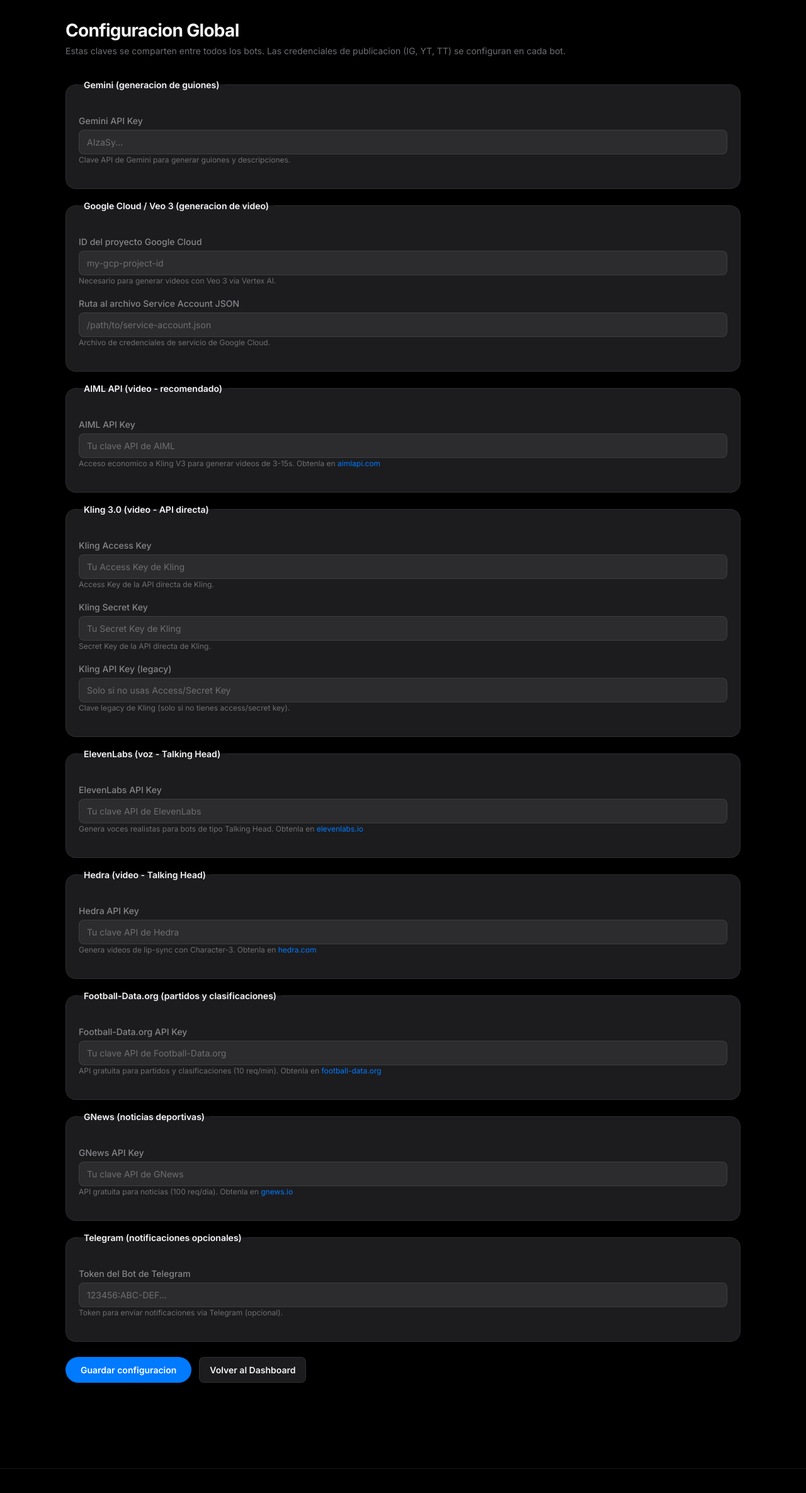
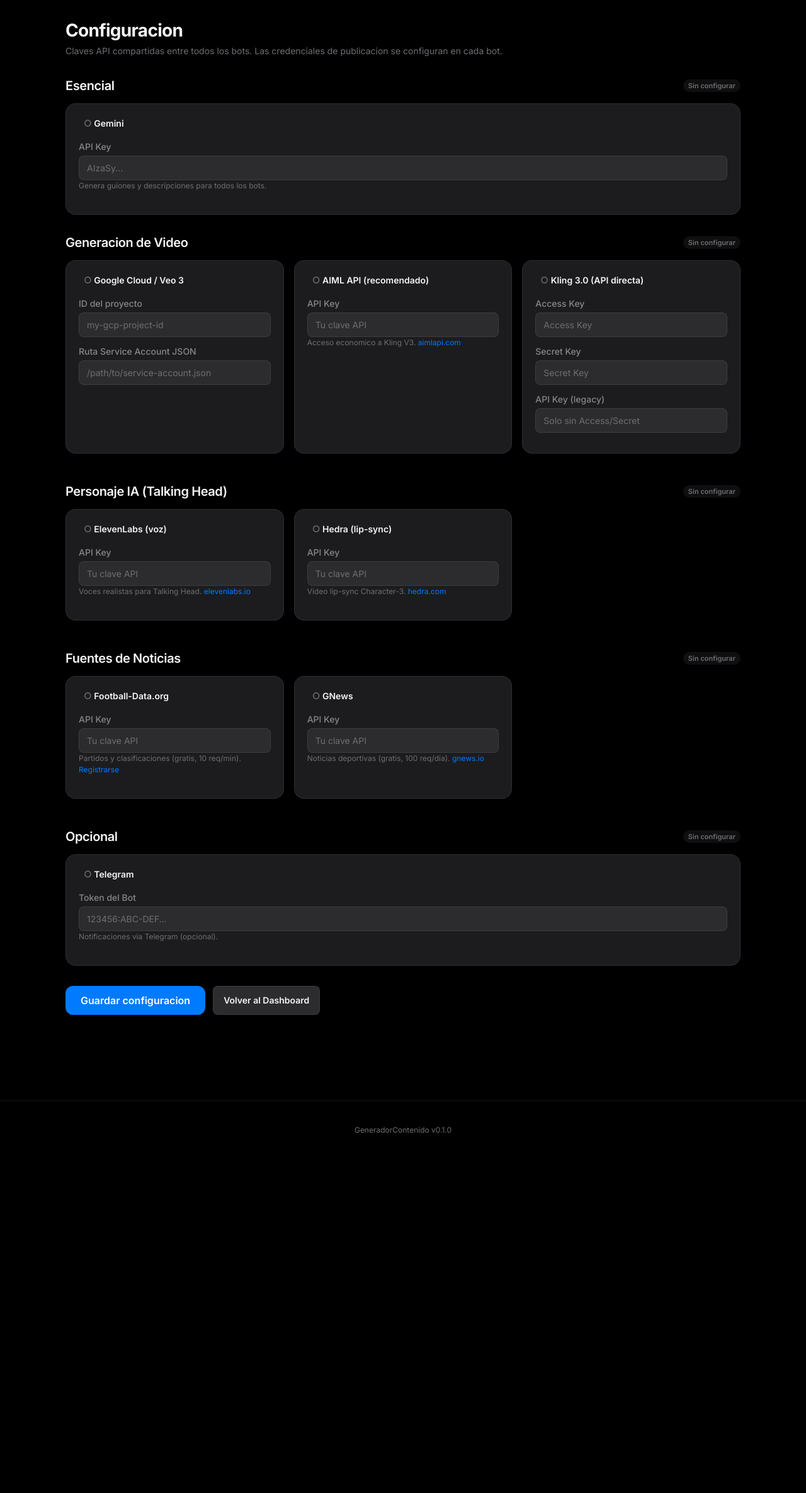
Before and after one commit to LuisJal/GeneradorContenido, a FastAPI app: page /settings in a window 1280 px wide. Shown: the part 56-2426 px from the top of the page at 63% size. After the commit the page ends 1854 px from the top, so only its background shows below. Run offline with FastAPI, Linux system fonts and the light colour scheme; data that the repository does not hold is empty.

Commit message:
feat(ui): settings page grouped by function with status indicators
Settings reorganized into 5 logical sections (Esencial, Video,
Personaje IA, Noticias, Opcional) with card-grid layout. Each group
shows Configurado/Sin configurar badge; each provider shows green/gray
dot. Tests updated with complete settings dict + new grouped test.

Co-Authored-By: Claude Opus 4.6 <noreply@anthropic.com>

```diff
--- a/app/templates/settings.html
+++ b/app/templates/settings.html
@@ -2,10 +2,22 @@
 
 {% block title %}Configuracion - GeneradorContenido{% endblock %}
 
+{# Macro: status dot — green if configured, gray if not #}
+{% macro status_dot(key) %}
+{% if current[key] %}<span style="color: var(--color-success);">&#9679;</span>{% else %}<span style="color: var(--color-text-tertiary);">&#9675;</span>{% endif %}
+{% endmacro %}
+
+{# Macro: group configured? — true if ANY key in the list is set #}
+{% macro group_status(keys) %}
+{% set ns = namespace(ok=false) %}
+{% for k in keys %}{% if current[k] %}{% set ns.ok = true %}{% endif %}{% endfor %}
+{% if ns.ok %}<span class="badge-active" style="font-size:11px;padding:2px 8px;">Configurado</span>{% else %}<span class="badge-inactive" style="font-size:11px;padding:2px 8px;">Sin configurar</span>{% endif %}
+{% endmacro %}
+
 {% block content %}
 <div class="page-header">
-    <h1>Configuracion Global</h1>
-    <p>Estas claves se comparten entre todos los bots. Las credenciales de publicacion (IG, YT, TT) se configuran en cada bot.</p>
+    <h1>Configuracion</h1>
+    <p>Claves API compartidas entre todos los bots. Las credenciales de publicacion se configuran en cada bot.</p>
 </div>
 
 {% if message %}
@@ -13,107 +25,143 @@
 {% endif %}
 
 <form method="post" action="/settings">
-    <fieldset class="settings-fieldset">
-        <legend>Gemini (generacion de guiones)</legend>
 
-        <label for="gemini_api_key">Gemini API Key</label>
+    <!-- 1. Esencial -->
+    <section class="mb-8">
+        <div class="flex items-center justify-between mb-4">
+            <h2 style="font-size:var(--text-lg);margin:0;">Esencial</h2>
+            {{ group_status(["gemini_api_key"]) }}
+        </div>
+
+        <div class="settings-fieldset">
+            <legend>{{ status_dot("gemini_api_key") }} Gemini</legend>
+            <label for="gemini_api_key">API Key</label>
             <input type="password" id="gemini_api_key" name="gemini_api_key"
                    placeholder="{% if current.gemini_api_key %}{{ current.gemini_api_key }}{% else %}AIzaSy...{% endif %}">
-        <small>Clave API de Gemini para generar guiones y descripciones.</small>
-    </fieldset>
+            <small>Genera guiones y descripciones para todos los bots.</small>
+        </div>
+    </section>
 
-    <fieldset class="settings-fieldset">
-        <legend>Google Cloud / Veo 3 (generacion de video)</legend>
+    <!-- 2. Generacion de Video -->
+    <section class="mb-8">
+        <div class="flex items-center justify-between mb-4">
+            <h2 style="font-size:var(--text-lg);margin:0;">Generacion de Video</h2>
+            {{ group_status(["google_cloud_project", "aiml_api_key", "kling_access_key", "kling_api_key"]) }}
+        </div>
 
-        <label for="google_cloud_project">ID del proyecto Google Cloud</label>
+        <div style="display:grid;grid-template-columns:repeat(auto-fill,minmax(320px,1fr));gap:var(--space-4);">
+            <div class="settings-fieldset">
+                <legend>{{ status_dot("google_cloud_project") }} Google Cloud / Veo 3</legend>
+
+                <label for="google_cloud_project">ID del proyecto</label>
                 <input type="text" id="google_cloud_project" name="google_cloud_project"
                        value="{{ current.google_cloud_project or '' }}"
                        placeholder="my-gcp-project-id">
-        <small>Necesario para generar videos con Veo 3 via Vertex AI.</small>
 
-        <label for="google_application_credentials">Ruta al archivo Service Account JSON</label>
+                <label for="google_application_credentials">Ruta Service Account JSON</label>
                 <input type="text" id="google_application_credentials" name="google_application_credentials"
                        value="{{ current.google_application_credentials or '' }}"
                        placeholder="/path/to/service-account.json">
-        <small>Archivo de credenciales de servicio de Google Cloud.</small>
-    </fieldset>
+            </div>
 
-    <fieldset class="settings-fieldset">
-        <legend>AIML API (video - recomendado)</legend>
+            <div class="settings-fieldset">
+                <legend>{{ status_dot("aiml_api_key") }} AIML API (recomendado)</legend>
 
-        <label for="aiml_api_key">AIML API Key</label>
+                <label for="aiml_api_key">API Key</label>
                 <input type="password" id="aiml_api_key" name="aiml_api_key"
-               placeholder="{% if current.aiml_api_key %}{{ current.aiml_api_key }}{% else %}Tu clave API de AIML{% endif %}">
-        <small>Acceso economico a Kling V3 para generar videos de 3-15s. Obtenla en <a href="https://aimlapi.com" target="_blank">aimlapi.com</a></small>
-    </fieldset>
+                       placeholder="{% if current.aiml_api_key %}{{ current.aiml_api_key }}{% else %}Tu clave API{% endif %}">
+                <small>Acceso economico a Kling V3. <a href="https://aimlapi.com" target="_blank" rel="noopener">aimlapi.com</a></small>
+            </div>
 
-    <fieldset class="settings-fieldset">
-        <legend>Kling 3.0 (video - API directa)</legend>
+            <div class="settings-fieldset">
+                <legend>{{ status_dot("kling_access_key") }} Kling 3.0 (API directa)</legend>
 
-        <label for="kling_access_key">Kling Access Key</label>
+                <label for="kling_access_key">Access Key</label>
                 <input type="password" id="kling_access_key" name="kling_access_key"
-               placeholder="{% if current.kling_access_key %}{{ current.kling_access_key }}{% else %}Tu Access Key de Kling{% endif %}">
-        <small>Access Key de la API directa de Kling.</small>
+                       placeholder="{% if current.kling_access_key %}{{ current.kling_access_key }}{% else %}Access Key{% endif %}">
 
-        <label for="kling_secret_key">Kling Secret Key</label>
+                <label for="kling_secret_key">Secret Key</label>
                 <input type="password" id="kling_secret_key" name="kling_secret_key"
-               placeholder="{% if current.kling_secret_key %}{{ current.kling_secret_key }}{% else %}Tu Secret Key de Kling{% endif %}">
-        <small>Secret Key de la API directa de Kling.</small>
+                       placeholder="{% if current.kling_secret_key %}{{ current.kling_secret_key }}{% else %}Secret Key{% endif %}">
 
-        <label for="kling_api_key">Kling API Key (legacy)</label>
+                <label for="kling_api_key">API Key (legacy)</label>
                 <input type="password" id="kling_api_key" name="kling_api_key"
-               placeholder="{% if current.kling_api_key %}{{ current.kling_api_key }}{% else %}Solo si no usas Access/Secret Key{% endif %}">
-        <small>Clave legacy de Kling (solo si no tienes access/secret key).</small>
-    </fieldset>
+                       placeholder="{% if current.kling_api_key %}{{ current.kling_api_key }}{% else %}Solo sin Access/Secret{% endif %}">
+            </div>
+        </div>
+    </section>
 
-    <fieldset class="settings-fieldset">
-        <legend>ElevenLabs (voz - Talking Head)</legend>
+    <!-- 3. Personaje IA -->
+    <section class="mb-8">
+        <div class="flex items-center justify-between mb-4">
+            <h2 style="font-size:var(--text-lg);margin:0;">Personaje IA (Talking Head)</h2>
+            {{ group_status(["elevenlabs_api_key", "hedra_api_key"]) }}
+        </div>
 
-        <label for="elevenlabs_api_key">ElevenLabs API Key</label>
+        <div style="display:grid;grid-template-columns:repeat(auto-fill,minmax(320px,1fr));gap:var(--space-4);">
+            <div class="settings-fieldset">
+                <legend>{{ status_dot("elevenlabs_api_key") }} ElevenLabs (voz)</legend>
+                <label for="elevenlabs_api_key">API Key</label>
                 <input type="password" id="elevenlabs_api_key" name="elevenlabs_api_key"
-               placeholder="{% if current.elevenlabs_api_key %}{{ current.elevenlabs_api_key }}{% else %}Tu clave API de ElevenLabs{% endif %}">
-        <small>Genera voces realistas para bots de tipo Talking Head. Obtenla en <a href="https://elevenlabs.io" target="_blank">elevenlabs.io</a></small>
-    </fieldset>
+                       placeholder="{% if current.elevenlabs_api_key %}{{ current.elevenlabs_api_key }}{% else %}Tu clave API{% endif %}">
+                <small>Voces realistas para Talking Head. <a href="https://elevenlabs.io" target="_blank" rel="noopener">elevenlabs.io</a></small>
+            </div>
 
-    <fieldset class="settings-fieldset">
-        <legend>Hedra (video - Talking Head)</legend>
+            <div class="settings-fieldset">
+                <legend>{{ status_dot("hedra_api_key") }} Hedra (lip-sync)</legend>
+                <label for="hedra_api_key">API Key</label>
+                <input type="password" id="hedra_api_key" name="hedra_api_key"
+                       placeholder="{% if current.hedra_api_key %}{{ current.hedra_api_key }}{% else %}Tu clave API{% endif %}">
+                <small>Video lip-sync Character-3. <a href="https://hedra.com" target="_blank" rel="noopener">hedra.com</a></small>
+            </div>
+        </div>
+    </section>
 
-        <label for="hedra_api_key">Hedra API Key</label>
-        <input type="password" id="hedra_api_key" name="hedra_api_key"
-               placeholder="{% if current.hedra_api_key %}{{ current.hedra_api_key }}{% else %}Tu clave API de Hedra{% endif %}">
-        <small>Genera videos de lip-sync con Character-3. Obtenla en <a href="https://hedra.com" target="_blank">hedra.com</a></small>
-    </fieldset>
+    <!-- 4. Fuentes de Noticias -->
+    <section class="mb-8">
+        <div class="flex items-center justify-between mb-4">
+            <h2 style="font-size:var(--text-lg);margin:0;">Fuentes de Noticias</h2>
+            {{ group_status(["football_data_api_key", "gnews_api_key"]) }}
+        </div>
 
-    <fieldset class="settings-fieldset">
-        <legend>Football-Data.org (partidos y clasificaciones)</legend>
+        <div style="display:grid;grid-template-columns:repeat(auto-fill,minmax(320px,1fr));gap:var(--space-4);">
+            <div class="settings-fieldset">
+                <legend>{{ status_dot("football_data_api_key") }} Football-Data.org</legend>
+                <label for="football_data_api_key">API Key</label>
+                <input type="password" id="football_data_api_key" name="football_data_api_key"
+                       placeholder="{% if current.football_data_api_key %}{{ current.football_data_api_key }}{% else %}Tu clave API{% endif %}">
+                <small>Partidos y clasificaciones (gratis, 10 req/min). <a href="https://www.football-data.org/client/register" target="_blank" rel="noopener">Registrarse</a></small>
+            </div>
 
-        <label for="football_data_api_key">Football-Data.org API Key</label>
-        <input type="password" id="football_data_api_key" name="football_data_api_key"
-               placeholder="{% if current.football_data_api_key %}{{ current.football_data_api_key }}{% else %}Tu clave API de Football-Data.org{% endif %}">
-        <small>API gratuita para partidos y clasificaciones (10 req/min). Obtenla en <a href="https://www.football-data.org/client/register" target="_blank" rel="noopener">football-data.org</a></small>
-    </fieldset>
+            <div class="settings-fieldset">
+                <legend>{{ status_dot("gnews_api_key") }} GNews</legend>
+                <label for="gnews_api_key">API Key</label>
+                <input type="password" id="gnews_api_key" name="gnews_api_key"
+                       placeholder="{% if current.gnews_api_key %}{{ current.gnews_api_key }}{% else %}Tu clave API{% endif %}">
+                <small>Noticias deportivas (gratis, 100 req/dia). <a href="https://gnews.io/" target="_blank" rel="noopener">gnews.io</a></small>
+            </div>
+        </div>
+    </section>
 
-    <fieldset class="settings-fieldset">
-        <legend>GNews (noticias deportivas)</legend>
+    <!-- 5. Opcional -->
+    <section class="mb-8">
+        <div class="flex items-center justify-between mb-4">
+            <h2 style="font-size:var(--text-lg);margin:0;">Opcional</h2>
+            {{ group_status(["telegram_bot_token"]) }}
+        </div>
 
-        <label for="gnews_api_key">GNews API Key</label>
-        <input type="password" id="gnews_api_key" name="gnews_api_key"
-               placeholder="{% if current.gnews_api_key %}{{ current.gnews_api_key }}{% else %}Tu clave API de GNews{% endif %}">
-        <small>API gratuita para noticias (100 req/dia). Obtenla en <a href="https://gnews.io/" target="_blank" rel="noopener">gnews.io</a></small>
-    </fieldset>
-
-    <fieldset class="settings-fieldset">
-        <legend>Telegram (notificaciones opcionales)</legend>
-
-        <label for="telegram_bot_token">Token del Bot de Telegram</label>
+        <div class="settings-fieldset">
+            <legend>{{ status_dot("telegram_bot_token") }} Telegram</legend>
+            <label for="telegram_bot_token">Token del Bot</label>
             <input type="password" id="telegram_bot_token" name="telegram_bot_token"
                    placeholder="{% if current.telegram_bot_token %}{{ current.telegram_bot_token }}{% else %}123456:ABC-DEF...{% endif %}">
-        <small>Token para enviar notificaciones via Telegram (opcional).</small>
-    </fieldset>
+            <small>Notificaciones via Telegram (opcional).</small>
+        </div>
+    </section>
 
     <div class="action-bar">
-        <button type="submit" class="btn-gradient">Guardar configuracion</button>
-        <a href="/" class="btn-action">Volver al Dashboard</a>
+        <button type="submit" class="btn btn-primary btn-lg">Guardar configuracion</button>
+        <a href="/" class="btn btn-secondary">Volver al Dashboard</a>
     </div>
 </form>
 {% endblock %}
```
Also changed, not shown: tests/test_settings.py (+39 -25 lines). Lines whose indentation alone changed are shown as unchanged.
